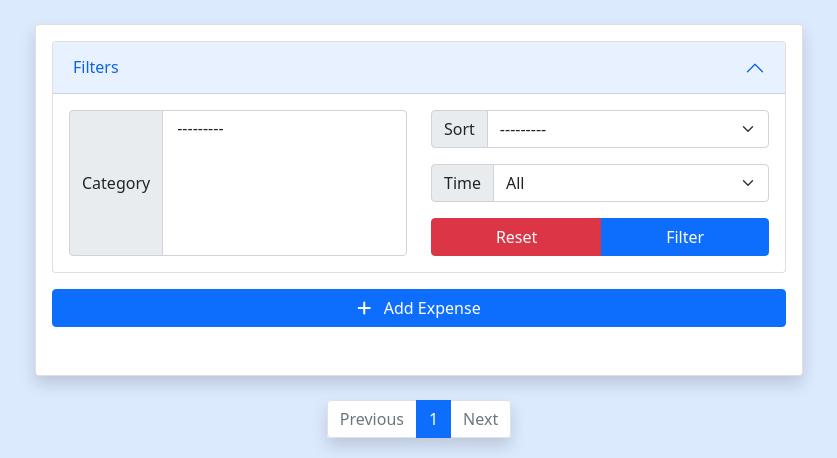
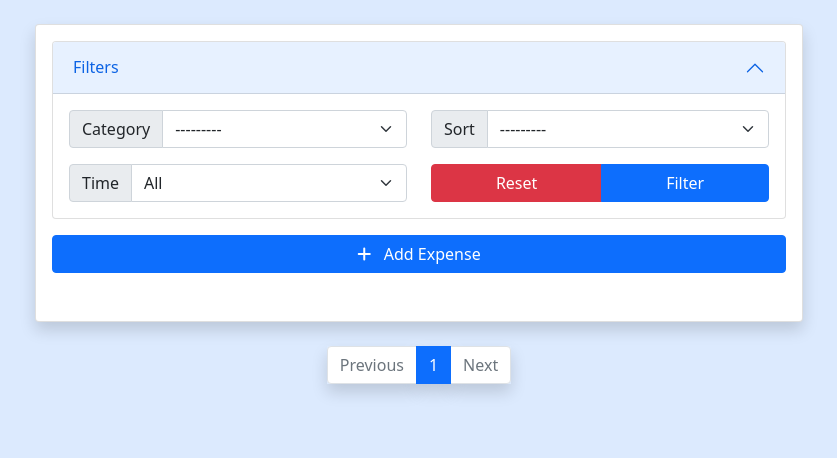
Before and after one commit to sainak/expensinator, a Django app: page /expenses/ in a window 1280 px wide, after a click on "Filters". Shown: the part 56-514 px from the top of the page, without its empty margins (221-1058 px from the left). Run offline with Django 3.2, Linux system fonts and the light colour scheme; the visitor is signed in with stand-in values (Sample User, id 1); data that the repository does not hold is empty; some libraries are stand-ins or nearby versions.

Commit message:
fix list filters

```diff
--- a/web/filters.py
+++ b/web/filters.py
@@ -14,7 +14,7 @@ class ExpenseFilter(FilterSet):
     category = ModelChoiceFilter(
         queryset=get_categories,
         label="Category",
-        widget=forms.SelectMultiple(attrs={"class": "form-select"}),
+        widget=forms.Select(attrs={"class": "form-select"}),
         distinct=True,
     )
     o = OrderingFilter(
--- a/web/templates/expenses/expense_list.html
+++ b/web/templates/expenses/expense_list.html
@@ -16,18 +16,20 @@
           <div class="accordion-body p-3 pb-0">
             <form action="" method="get">
               <div class="row">
-                <div class="col-sm input-group mb-3">
-                  <label class="input-group-text" for="id_categories">Category</label>
-                  {{ filter.form.category }}
+                <div class="col-sm">
+                  <div class="input-group mb-3">
+                    <label class="input-group-text" for="id_categories">Category</label>
+                    {{ filter.form.category }}
+                  </div>
+                  <div class="input-group mb-3">
+                    <label class="input-group-text" for="id_created_at">Time</label>
+                    {{ filter.form.created_at }}
+                  </div>
                 </div>
                 <div class="col-sm">
                   <div class="input-group mb-3">
                     <label class="input-group-text" for="id_o">Sort</label>
                     {{ filter.form.o }}
-                  </div>
-                  <div class="input-group mb-3">
-                    <label class="input-group-text" for="id_created_at">Time</label>
-                    {{ filter.form.created_at }}
                   </div>
                   <div class="d-grid mb-3">
                     <div class="btn-group" role="group">
```
